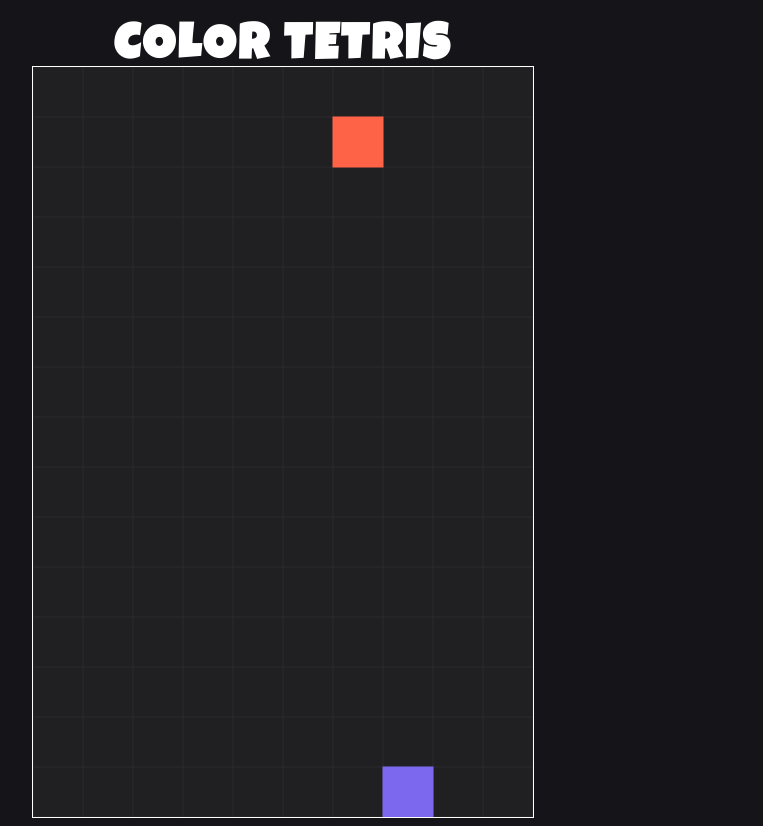
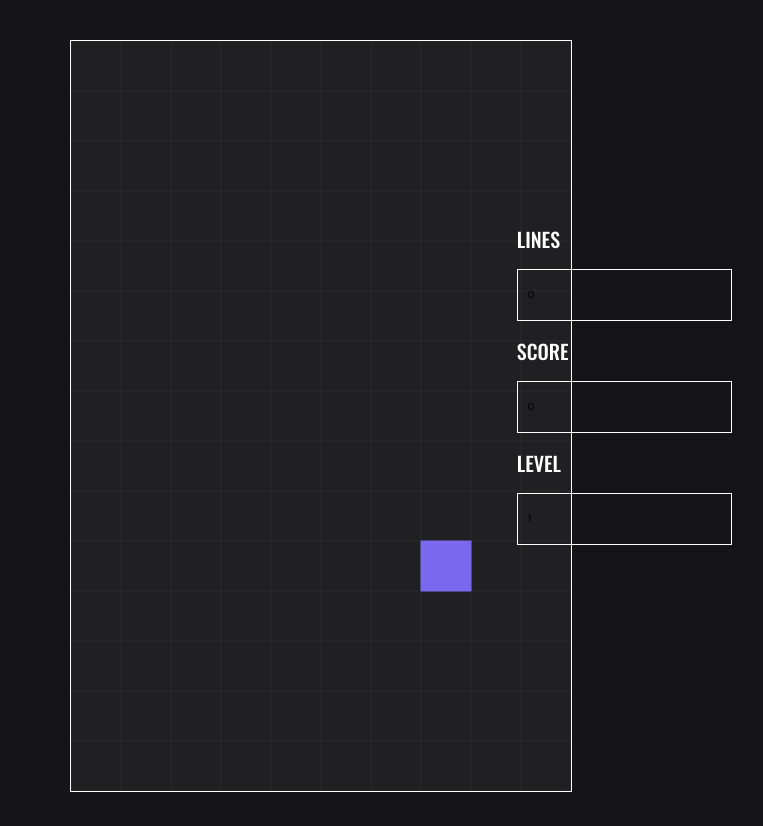
Before and after one commit to PiliGar/color-tetris, a plain HTML site: page index.html in a window 1280 px wide. Both pictures are taken after a click on the button "START GAME". Shown: the whole page, without its empty margins (357-1120 px from the left). After the commit the page ends 800 px from the top, so only its background shows below. Drawn offline with nearby package versions, Linux system fonts and the light colour scheme.

Commit message:
Add cover and clean code

```diff
--- a/css/style.css
+++ b/css/style.css
@@ -1,41 +1,103 @@
 /* Styles */
-@import url("https://fonts.googleapis.com/css?family=Luckiest+Guy&display=swap");
-@import url("https://fonts.googleapis.com/css?family=Luckiest+Guy|Poiret+One&display=swap");
+@import url("https://fonts.googleapis.com/css?family=Montserrat:500,700&display=swap");
+@import url("https://fonts.googleapis.com/css?family=Oswald:500,700&display=swap");
 
 body {
   background: #151519;
 }
 html {
-  font: 400 normal 10px/1.45rem "Luckiest Guy", sans-serif, Arial, Helvetica,
-    sans-serif;
+  font: 400 normal 10px/1.45rem "Montserrat", Arial, Helvetica, sans-serif;
 }
 #tetris-board {
   border: 0.1rem solid #ffffff;
 }
-.header,
-.wrapper {
+#cover {
+  width: 100vw;
+  height: 100vh;
+  top: 0;
+  left: 0;
+  background-color: #151519;
+  position: absolute;
+  z-index: 2;
+}
+
+.logo {
+  margin-top: 10rem;
+}
+.wrapper-vertical {
   display: flex;
   flex-flow: column nowrap;
   justify-content: center;
   align-items: center;
 }
-.title {
-  font-size: 5rem;
-  letter-spacing: 0.3rem;
+.wrapper-horizontal {
+  display: flex;
+  flex-flow: row nowrap;
+  justify-content: space-between;
+  align-items: center;
+}
+.image,
+.board,
+.boxes {
+  width: 33.3%;
+  text-align: center;
+}
+.boxes {
+  text-align: left;
+  box-sizing: border-box;
+  padding: 2rem;
+}
+.board {
+  padding-top: 4rem;
+}
+.text {
+  font-family: "Oswald", Arial, Helvetica, sans-serif;
+  font-size: 2rem;
   color: #ffffff;
-  margin-bottom: 1rem;
+  display: block;
+  margin-bottom: 2rem;
 }
+.boxes div {
+  width: 50%;
+  height: 3rem;
+  line-height: 3rem;
+  padding: 1rem;
+  margin-bottom: 2rem;
+  border: solid 0.1rem #ffffff;
+}
+
 .btn {
-  padding: 1.5rem;
-  border: solid 0.1rem #ffffff;
+  font-weight: 700;
+  padding: 2.5rem;
+  border: 0;
   border-radius: 1rem;
   background: #ffffff;
-  color: cadetblue;
-  font-size: 1.8rem;
-  margin-bottom: 1rem;
+  color: #151519;
+  font-size: 2rem;
+  margin-bottom: 2rem;
+  animation: 1000ms colorchange infinite alternate;
+  cursor: pointer;
 }
 .btn:hover {
   transition: 0.5s ease all;
-  background: cadetblue;
+  background: #151519;
   color: #ffffff;
 }
+
+@keyframes colorchange {
+  0% {
+    background: MediumSlateBlue;
+  }
+  25% {
+    background: HotPink;
+  }
+  50% {
+    background: MediumSeaGreen;
+  }
+  75% {
+    background: DeepSkyBlue;
+  }
+  100% {
+    background: Tomato;
+  }
+}
--- a/index.html
+++ b/index.html
@@ -5,15 +5,33 @@
     <meta name="viewport" content="width=device-width, initial-scale=1.0" />
     <meta http-equiv="X-UA-Compatible" content="ie=edge" />
     <title>Color tetris</title>
+    <link rel="stylesheet" href="./css/reset.css" />
     <link rel="stylesheet" href="./css/style.css" />
   </head>
   <body>
-    <div class="header">
-      <h1 class="title">COLOR TETRIS</h1>
-      <button id="start-button" class="btn">START GAME</button>
+    <div id="cover">
+      <div class="wrapper-vertical">
+        <div>
+          <img class="logo" src="./img/logo.png" alt="logo color tetris" />
+        </div>
+        <button id="start-button" class="btn">START GAME</button>
+      </div>
     </div>
-    <div class="wrapper">
-      <canvas id="tetris-board" width="500px" height="750px"></canvas>
+    <div class="wrapper-horizontal">
+      <div class="image">
+        <!-- <button id="start-button" class="btn">START GAME</button> -->
+      </div>
+      <div class="board">
+        <canvas id="tetris-board" width="500px" height="750px"></canvas>
+      </div>
+      <div class="boxes">
+        <span class="text">LINES</span>
+        <div id="lines">0</div>
+        <span class="text">SCORE</span>
+        <div id="score">0</div>
+        <span class="text">LEVEL</span>
+        <div id="level">1</div>
+      </div>
     </div>
     <script src="./js/block.js"></script>
     <script src="./js/background.js"></script>
--- a/js/game.js
+++ b/js/game.js
@@ -55,6 +55,8 @@ const Game = {
   score: 0,
   fps: 60,
 
+  // RENDER
+
   init: function() {
     this.canvas = document.getElementById("tetris-board");
     this.ctx = this.canvas.getContext("2d");
@@ -78,7 +80,7 @@ const Game = {
       if (this.framesCounter % 10 === 0) this.moveAll();
       if (this.isTopCollision()) this.gameOver();
       console.log("* * *");
-      if (this.checkIfLineCollision()) {
+      if (this.isLineCollision()) {
         console.log("checking");
       }
 
@@ -92,18 +94,17 @@ const Game = {
   },
 
   reset: function() {
-    // * * * reset the canvas
     this.background = new Background(this.ctx, this.width, this.height);
     this.drawNewBlock();
   },
 
   clear: function() {
-    // * * * clean the canvas
     this.ctx.clearRect(0, 0, this.width, this.height);
   },
 
+  // DRAW
+
   drawAll: function() {
-    // * * * draw all elements
     this.background.draw();
     this.drawAllBlocks();
     this.block.draw();
@@ -137,8 +138,9 @@ const Game = {
     }
   },
 
+  // MOVE
+
   moveAll: function() {
-    // * * * concatenates all animations
     const gridX = this.colX.indexOf(this.block.x);
     const gridY = this.rowY.indexOf(this.block.y);
     if (this.block.y < 700 && this.board[gridY + 1][gridX] === null) {
@@ -146,18 +148,37 @@ const Game = {
     } else {
       this.block.type = false;
       this.board[gridY][gridX] = this.block; // * saves the new block into the grid box
-      this.drawNewBlock(); // * draw new block
+      this.drawNewBlock();
     }
   },
 
-  countLines: function() {
-    // * * * score counter
-    this.score += 100;
-    console.log(this.score);
+  // COLLISIONS
+
+  isTopCollision: function() {
+    for (let i = 0; i < this.board[0].length; i++) {
+      if (this.board[0][i] != null) {
+        return true;
+      }
+    }
+  },
+
+  isLineCollision: function() {
+    // * * * checks if line is compleate
+    for (let row = 0; row < this.board.length; row++) {
+      const gridArr = this.board;
+      const rowArr = this.board[row];
+      const areFull = e => e != null;
+      if (rowArr.every(areFull) && this.areSameColor(rowArr)) {
+        console.log("- - -  L I N E");
+        console.log(this.board.indexOf(this.board[row]));
+        this.countLines();
+        this.removecompletedLines(gridArr, rowArr);
+        this.moveAllBlockPos(gridArr);
+      }
+    }
   },
 
   areSameColor: function(data) {
-    // * * * checks if all elements of a row have the same color
     const firstColor = data[0].color;
     let sameColors = true;
     for (let i = 0; i < data.length; i++) {
@@ -169,7 +190,6 @@ const Game = {
   },
 
   removecompletedLines: function(arr, line) {
-    // * * * removes completed line and add new one
     let lineToRemove = arr.indexOf(line);
     arr.splice(lineToRemove, 1);
     arr.unshift([null, null, null, null, null, null, null, null, null, null]);
@@ -188,29 +208,20 @@ const Game = {
     }
   },
 
-  checkIfLineCollision: function() {
-    // * * * checks if line is compleate
-    for (let row = 0; row < this.board.length; row++) {
-      const gridArr = this.board;
-      const rowArr = this.board[row];
-      const areFull = e => e != null;
-      if (rowArr.every(areFull) && this.areSameColor(rowArr)) {
-        console.log("- - -  L I N E");
-        console.log(this.board.indexOf(this.board[row]));
-        this.countLines();
-        this.removecompletedLines(gridArr, rowArr);
-        this.moveAllBlockPos(gridArr);
-      }
-    }
+  // SCORE
+
+  countLines: function() {
+    // * * * score counter
+    this.score = this.score += 100;
+    console.log(this.score);
+    document.getElementById("score").innerHTML = this.score;
   },
 
-  isTopCollision: function() {
-    for (let i = 0; i < this.board[0].length; i++) {
-      if (this.board[0][i] != null) {
-        return true;
-      }
-    }
+  upDateScore: function() {
+    document.getElementById("score").innerHTML = this.score;
   },
+
+  // GAME OVER
 
   gameOver: function() {
     console.log("G A M E  O V E R");
--- a/js/index.js
+++ b/js/index.js
@@ -2,7 +2,16 @@
 window.onload = function() {
   startButton = document.getElementById("start-button");
   startButton.onclick = function() {
-    startGame();
+    var cover = document.getElementById("cover").style;
+    cover.opacity = 1;
+    (function fade() {
+      (cover.opacity -= 0.1) < 0 ? (s.display = "none") : setTimeout(fade, 20);
+    })();
+
+    setTimeout(function() {
+      startGame();
+    }, 1000);
+
     startButton.style.display = "none";
   };
 
```
Also changed, not shown: img/logo.png (added).
